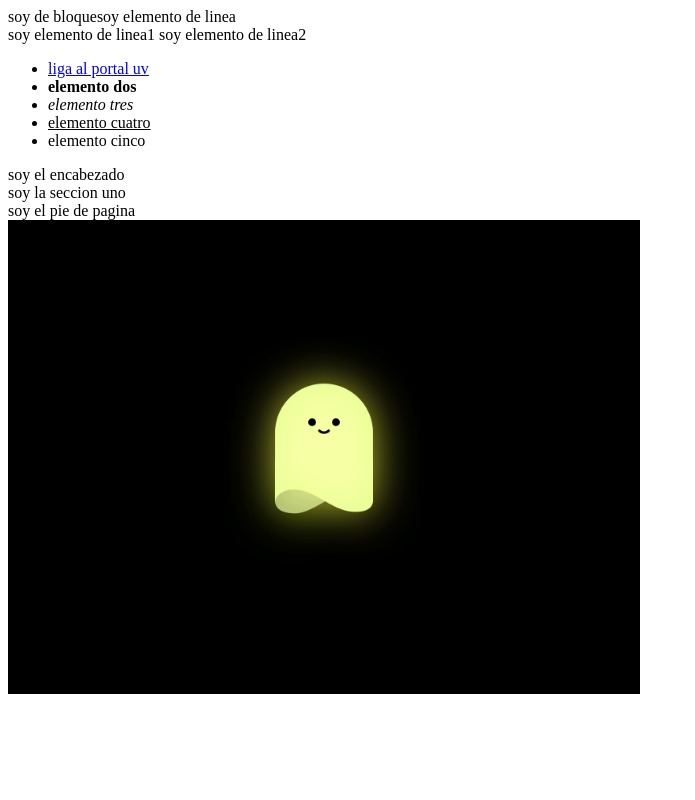
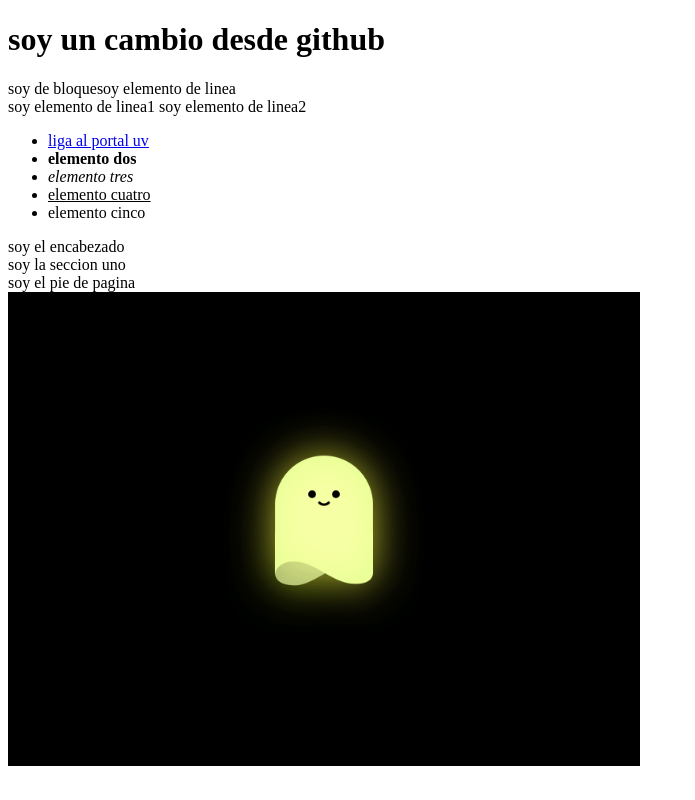
Before and after one commit to BrandonSS2505/practica1tw, a plain HTML site: page index.html in a window 1280 px wide. Shown: the whole page, without its empty margins (0-695 px from the left). Drawn offline with Linux system fonts and the light colour scheme.

Commit message:
primer cambio

```diff
--- a/index.html
+++ b/index.html
@@ -6,6 +6,7 @@
     <title>mi pagina de ejemplo</title>
 </head>
 <body>
+    <h1>soy un cambio desde github</h1>
     <div id="bloque1">soy de bloque<span>soy elemento de linea</span></div>
     <span>soy elemento de linea1</span>
     <span>soy elemento de linea2</span>
```
